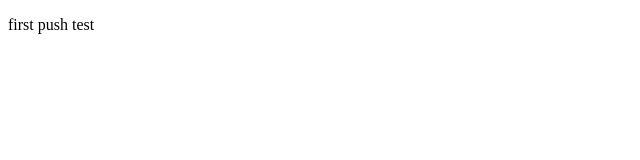
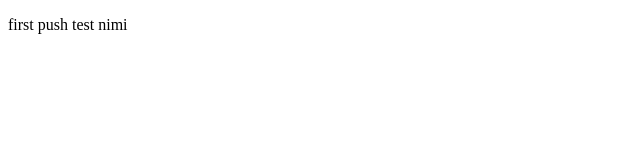
Before and after one commit to nimitandukar/local-test, a plain HTML site: page index.html in a window 1280 px wide. Shown: the full height of the page, 0-640 px from the left. Drawn offline with Linux system fonts and the light colour scheme.

Commit message:
nimi branch changesd

```diff
--- a/index.html
+++ b/index.html
@@ -8,6 +8,7 @@
 <body>
     <p>
         first push test
+        nimi
     </p>
 </body>
 </html>
```
